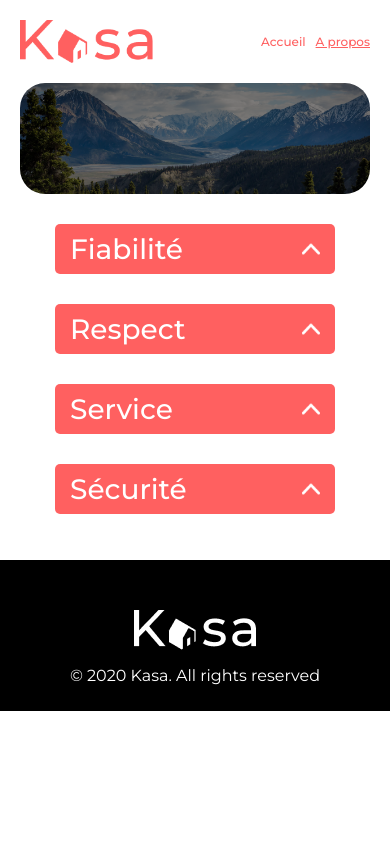
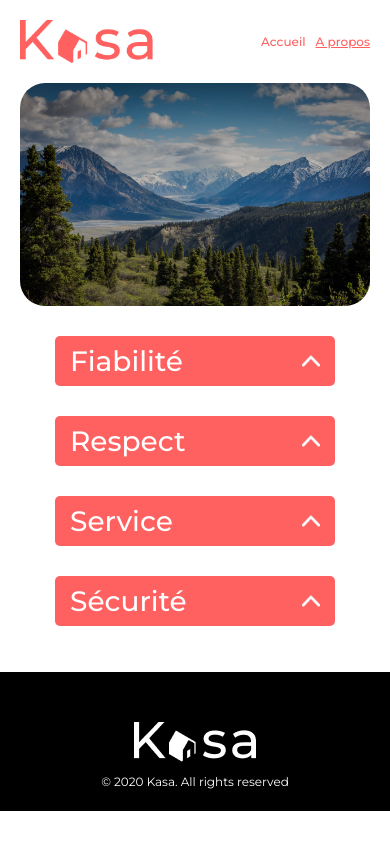
Before and after one commit to kadessa1/Kasa-react, a React (Create React App) app: page /about in a window 390 px wide. Built offline with nearby package versions, Linux system fonts and the light colour scheme.

Commit message:
css mobile footer + banner about

```diff
--- a/src/components/banner/index.jsx
+++ b/src/components/banner/index.jsx
@@ -16,9 +16,9 @@ function Banner(props) {
         )
     } else if (props.page === 'about') {
         return (
-            <section className='banner'>
-                <div className='banner-frame'>
-                    <img src={sliderabout} className='banner-img' alt='...' title='...' />
+            <section className='banner-about'>
+                <div className='banner-frame-about'>
+                    <img src={sliderabout} className='banner-img-about' alt='Bannière page about' title='Montagnes' />
                 </div>
             </section>
         )
--- a/src/components/banner/style.css
+++ b/src/components/banner/style.css
@@ -1,4 +1,5 @@
-.banner{
+.banner,
+.banner-about{
     height: 223px;
     margin-bottom: auto;
     display: flex;
@@ -6,7 +7,8 @@
     position: relative;
 }
 
-.banner-frame{
+.banner-frame,
+.banner-frame-about{
     width: 100%;
     height: 223px;
     position: absolute;
@@ -14,12 +16,13 @@
     align-items: center;
 }
 
-.banner-img{
+.banner-img,
+.banner-img-about{
     width: 100%;
     height: 100%;
     border-radius: 25px;
     object-fit: cover;
-    filter: brightness(50%);
+    filter: brightness(75%);
 }
 
 .banner-title{
@@ -50,4 +53,9 @@
         margin-left: 16px;
         width: 65%;
     }
+
+    .banner-about {
+        height: 223px;
+        margin-bottom: 19px;
+    }
 }
--- a/src/components/footer/style.css
+++ b/src/components/footer/style.css
@@ -16,4 +16,11 @@
 .legal-footer {
     color: white;
     align-items: flex-end;
+    font-size: 24px;
 }
+
+@media (max-width :768px){
+    .legal-footer {
+        font-size: 12px;
+    }
+}
```
